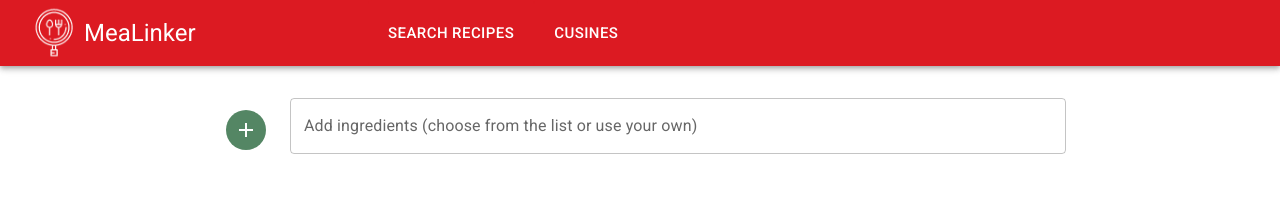
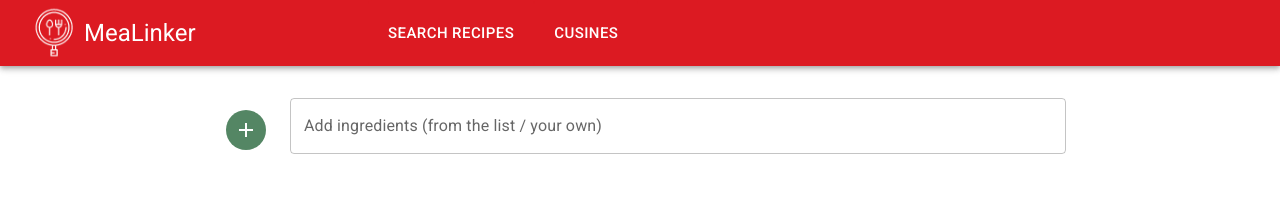
Before and after one commit to lhotanok/MeaLinker, a React (Create React App) app in the folder app/frontend/: page /recipes in a window 1280 px wide. Shown: the top 204 px of the page. Built offline with nearby package versions, Linux system fonts and the light colour scheme; no server answers.

Commit message:
Randomize displayed ingredients in autocomplete search bar

```diff
--- a/app/frontend/src/recipes/components/Search/SearchIngredientBar.tsx
+++ b/app/frontend/src/recipes/components/Search/SearchIngredientBar.tsx
@@ -1,6 +1,7 @@
 import { useEffect, useState } from 'react';
 import AutocompleteSearchBar from '../../../shared/components/AutocompleteSearchBar';
 import useHttp from '../../../shared/hooks/use-http';
+import { shuffleElements } from '../../../shared/tools/value-prettifier';
 import { SimpleIngredient } from '../../types/SimpleIngredient';
 
 type SearchIngredientBarProps = {
@@ -19,6 +20,7 @@ export default function SearchIngredientBar({ onSearch }: SearchIngredientBarPro
       };
 
       const fetchedIngredientsHandler = (ingredients: SimpleIngredient[]) => {
+        shuffleElements(ingredients);
         setIngredients(ingredients);
       };
 
@@ -32,7 +34,7 @@ export default function SearchIngredientBar({ onSearch }: SearchIngredientBarPro
   return (
     <AutocompleteSearchBar
       hints={ingredientLabels}
-      label='Add ingredients (choose from the list or use your own)'
+      label='Add ingredients (from the list / your own)'
       onSearch={onSearch}
     />
   );
--- a/app/frontend/src/shared/tools/value-prettifier.tsx
+++ b/app/frontend/src/shared/tools/value-prettifier.tsx
@@ -107,3 +107,11 @@ export const buildPlural = (textRoot: string, countable: number | string | any[]
 
   return count.toString() !== '1' ? `${count} ${textRoot}s` : `${count} ${textRoot}`;
 };
+
+/* Shuffles array elements in-place with Durstenfeld shuffle algorithm */
+export const shuffleElements = (array: any[]) => {
+  for (let i = array.length - 1; i > 0; i--) {
+    const j = Math.floor(Math.random() * (i + 1));
+    [array[i], array[j]] = [array[j], array[i]];
+  }
+};
```
